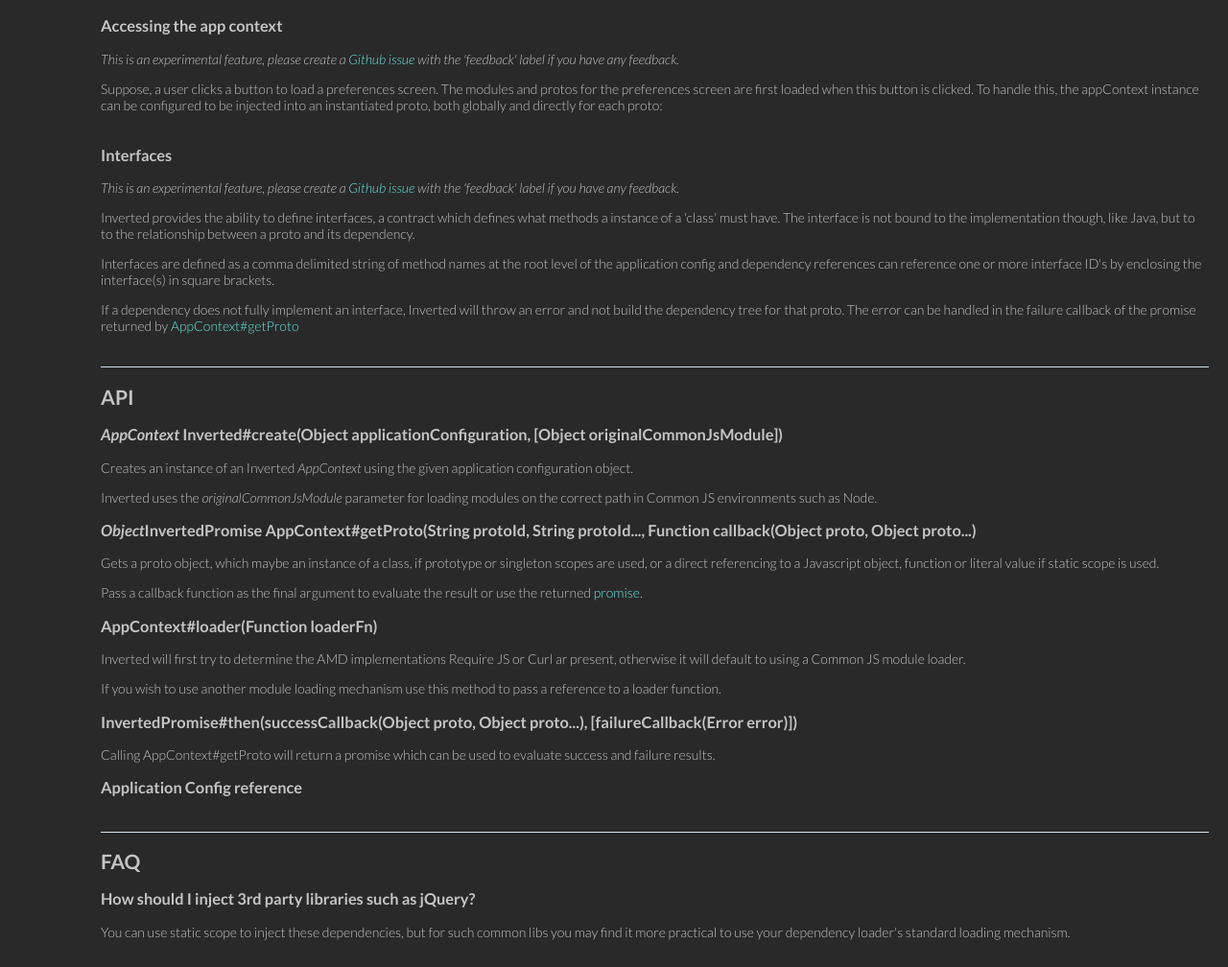
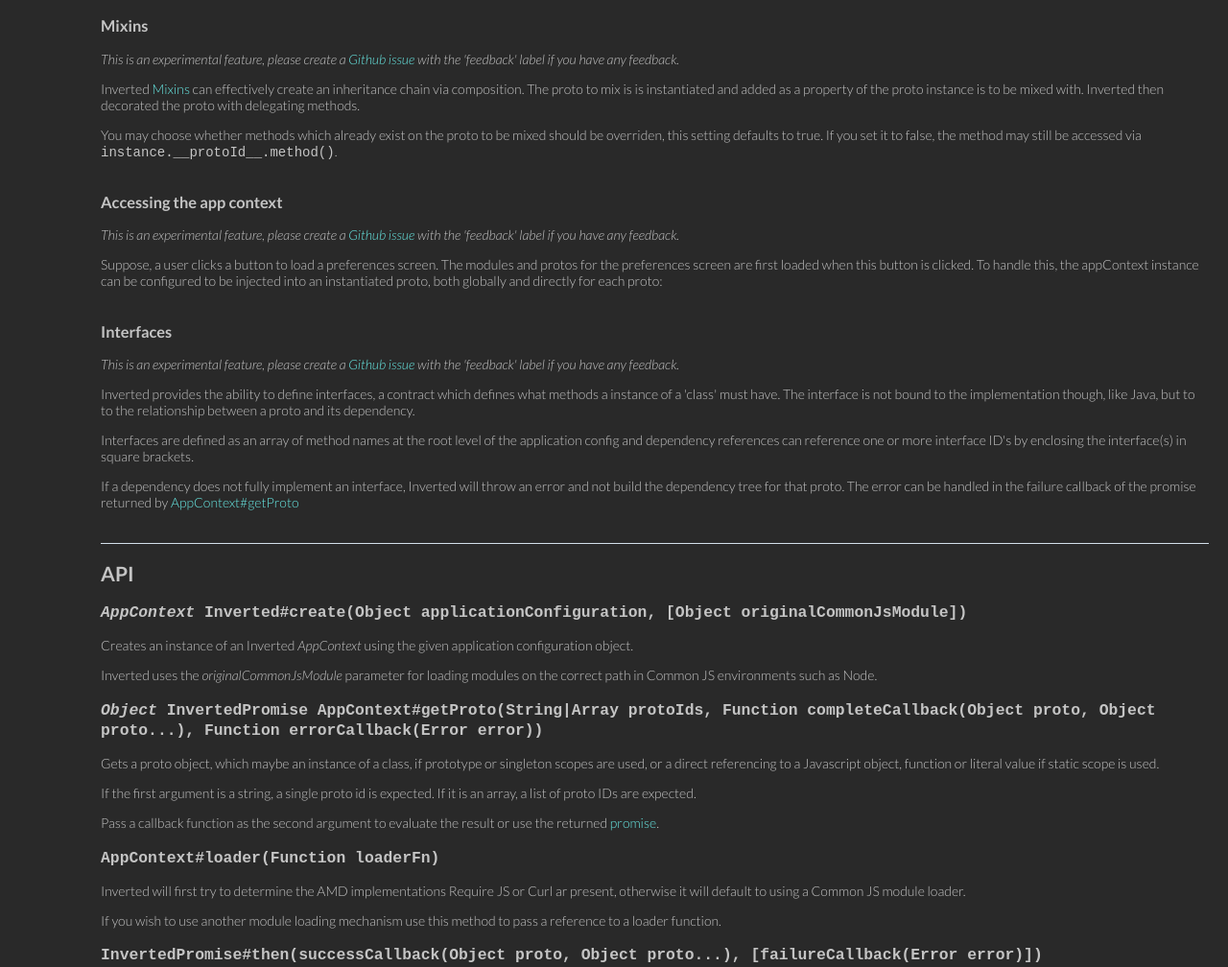
Before and after one commit to philmander/inverted, a plain HTML site: page index.html in a window 1280 px wide. Shown: the part 1980-2988 px from the top of the page at 96% size. Drawn offline with Linux system fonts and the light colour scheme.

Commit message:
Updating docs for 0.2.0
Signed-off-by: Phil Mander <philip.mander@gmail.com>

```diff
--- a/index.html
+++ b/index.html
@@ -209,6 +209,23 @@
         <script src="https://gist.github.com/4422682.js"></script>
     </div>
 
+    <h3>Mixins</h3>
+
+    <p><em>This is an experimental feature, please create a <a href="https://github.com/philmander/inverted/issues/new">Github issue</a> with the 'feedback' label if you have any feedback.</em></p>
+
+    <p>Inverted <a href="http://en.wikipedia.org/wiki/Mixin">Mixins</a> can effectively create an inheritance chain via
+    composition. The proto to mix is is instantiated
+    and added as a property of the proto instance is to be mixed with. Inverted then decorated the proto with delegating
+    methods.</p>
+
+    <p>You may choose whether methods which already exist on the proto to be mixed should be overriden, this setting
+    defaults to true. If you set it to false, the method may still be accessed via <code>instance.__protoId__.method()</code>.</p>
+
+    <div class="clearfix gist-group">
+        <script src="https://gist.github.com/4519568.js"></script>
+    </div>
+
+
     <h3>Accessing the app context</h3>
 
     <p><em>This is an experimental feature, please create a <a href="https://github.com/philmander/inverted/issues/new">Github issue</a> with the 'feedback' label if you have any feedback.</em></p>
@@ -228,7 +245,7 @@
     <p>Inverted provides the ability to define interfaces, a contract which defines what methods a instance of a
     'class' must have. The interface is not bound to the implementation though, like Java, but to to the relationship
     between a proto and its dependency.<p>
-    <p>Interfaces are defined as a comma delimited string of method names at the root level of the application config and dependency
+    <p>Interfaces are defined as an array of method names at the root level of the application config and dependency
     references can reference one or more interface ID's by enclosing the interface(s) in square brackets.</p>
     <p>If a dependency does not fully implement an interface, Inverted will throw an error and not build the dependency tree for that
     proto. The error can be handled in the failure callback of the promise returned by <a href="#getProto">AppContext#getProto</a></p>
@@ -239,7 +256,7 @@
 <section id="api">
     <h2>API</h2>
 
-    <h3><i>AppContext</i> Inverted#create(Object applicationConfiguration, [Object originalCommonJsModule])</h3>
+    <h3><code><i>AppContext</i> Inverted#create(Object applicationConfiguration, [Object originalCommonJsModule])</code></h3>
 
     <p>Creates an instance of an Inverted <i>AppContext</i> using the given application configuration
         object.</p>
@@ -247,22 +264,24 @@
     <p>Inverted uses the <i>originalCommonJsModule</i> parameter for loading modules on the correct path in Common JS
         environments such as Node.</p>
 
-    <h3 id="getProto"><i>Object</i>InvertedPromise AppContext#getProto(String protoId, String protoId..., Function callback(Object proto, Object proto...)</h3>
+    <h3 id="getProto"><code><i>Object</i> InvertedPromise AppContext#getProto(String|Array protoIds, Function completeCallback(Object proto, Object proto...), Function errorCallback(Error error))</code></h3>
 
     <p>Gets a proto object, which maybe an instance of a class, if prototype or singleton scopes are used, or a direct
         referencing to a Javascript object, function
         or literal value if static scope is used.</p>
 
-    <p>Pass a callback function as the final argument to evaluate the result or use the returned <a href="#invertedPromise">promise</a>.</p>
+    <p>If the first argument is a string, a single proto id is expected. If it is an array, a list of proto IDs are expected.</p>
 
-    <h3 id="apiLoader">AppContext#loader(Function loaderFn)</h3>
+    <p>Pass a callback function as the second argument to evaluate the result or use the returned <a href="#invertedPromise">promise</a>.</p>
+
+    <h3 id="apiLoader"><code>AppContext#loader(Function loaderFn)</code></h3>
 
     <p>Inverted will first try to determine the AMD implementations Require JS or Curl ar present, otherwise it will
         default to using a Common JS module loader.</p>
 
     <p>If you wish to use another module loading mechanism use this method to pass a reference to a loader function.</p>
 
-    <h3 id="invertedPromise">InvertedPromise#then(successCallback(Object proto, Object proto...), [failureCallback(Error error)])</h3>
+    <h3 id="invertedPromise"><code>InvertedPromise#then(successCallback(Object proto, Object proto...), [failureCallback(Error error)])</code></h3>
     Calling AppContext#getProto will return a promise which can be used to evaluate success and failure results.
 
     <h3>Application Config reference</h3>
```
